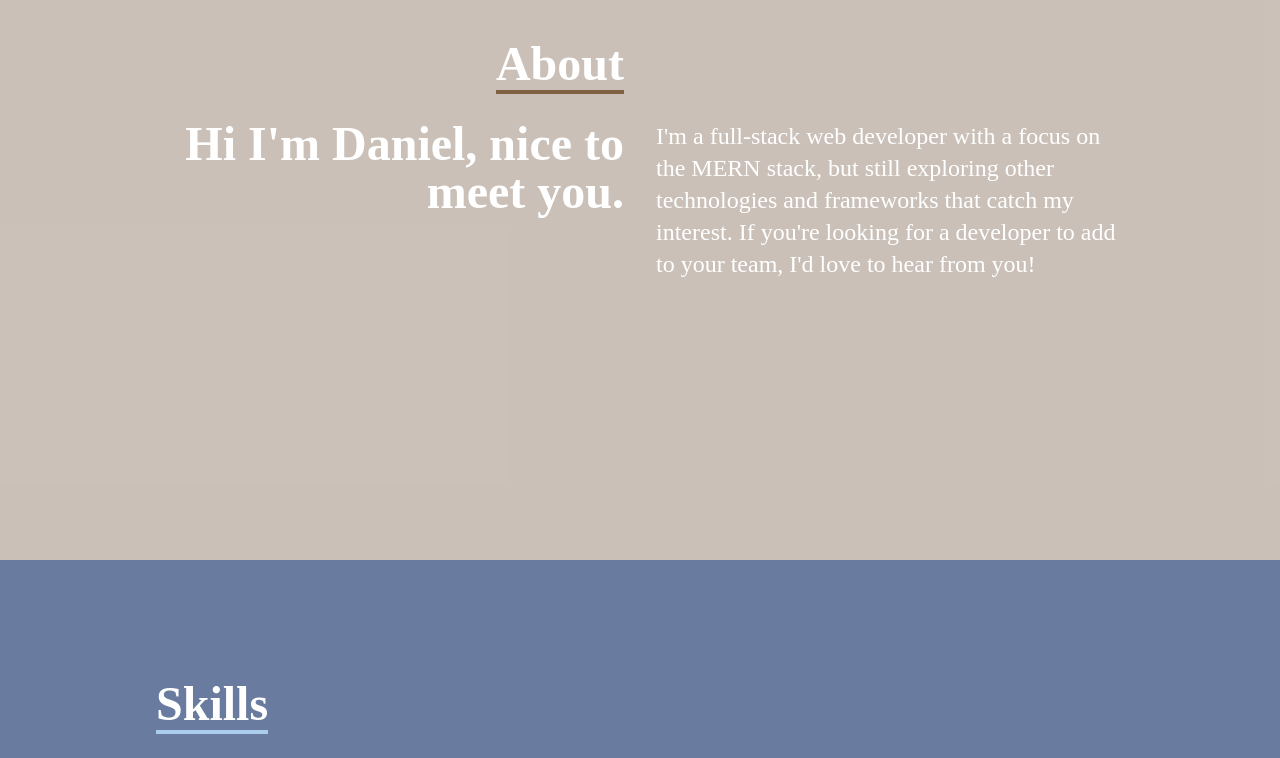
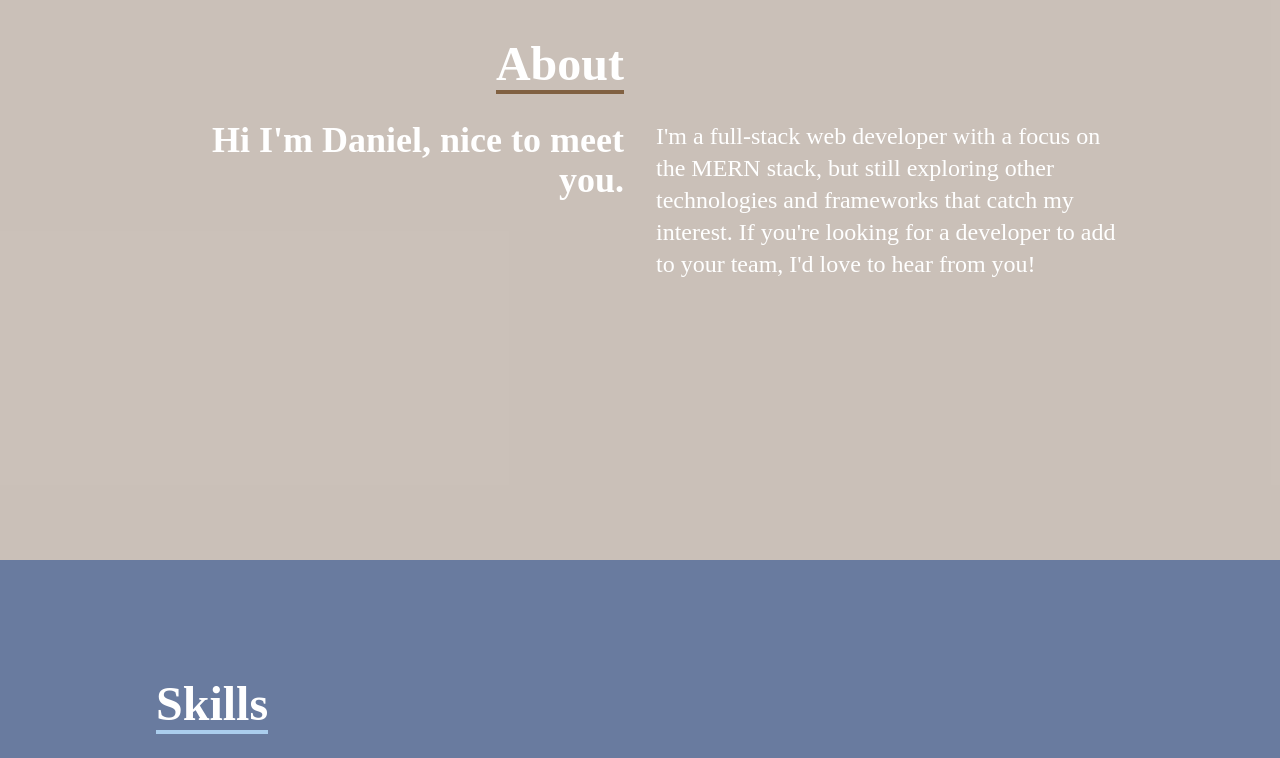
Before and after one commit to daniel-valean/React-Portfolio, a React (Create React App) app: page / in a window 1280 px wide. Shown: the part 1040-1798 px from the top of the page. Built offline with nearby package versions, Linux system fonts and the light colour scheme.

Commit message:
about page and contact page

```diff
--- a/src/components/About.jsx
+++ b/src/components/About.jsx
@@ -11,7 +11,7 @@ const About = () => {
                 </div>
             </div>
               <div className='max-w-[1000px] w-full grid sm:grid-cols-2 gap-8 px-4'>
-                <div className='sm:text-right text-5xl font-bold'>
+                <div className='sm:text-right text-4xl font-bold'>
                   <p>Hi I'm Daniel, nice to meet you.</p>
                 </div>
                 <div className='text-2xl'>
--- a/src/components/Contact.jsx
+++ b/src/components/Contact.jsx
@@ -1,8 +1,9 @@
 import React from 'react'
+import burnt from '../assets/burntorange.png'
 
 const Contact = () => {
   return (
-    <div name='Contact' className='w-full h-screen bg-[#b17411] flex justify-center items-center p-4'>
+    <div name='Contact' className='w-full h-screen flex justify-center items-center p-4'style={{ background:`url(${burnt})`, backgroundRepeat: 'no-repeat', backgroundSize: 'cover', backgroundPosition: 'center'}}>
             <form method='POST' action="https://getform.io/f/df14e171-a498-41f8-8d20-96162deb1c43" className='flex flex-col max-w-[600px] w-full'>
                 <div className='pb-8'>
                     <p className='text-5xl front-bold inline border-b-4 text-white border-[#282421a9]'>Contact</p>
```
Also changed, not shown: src/assets/burntorange.png (added).
